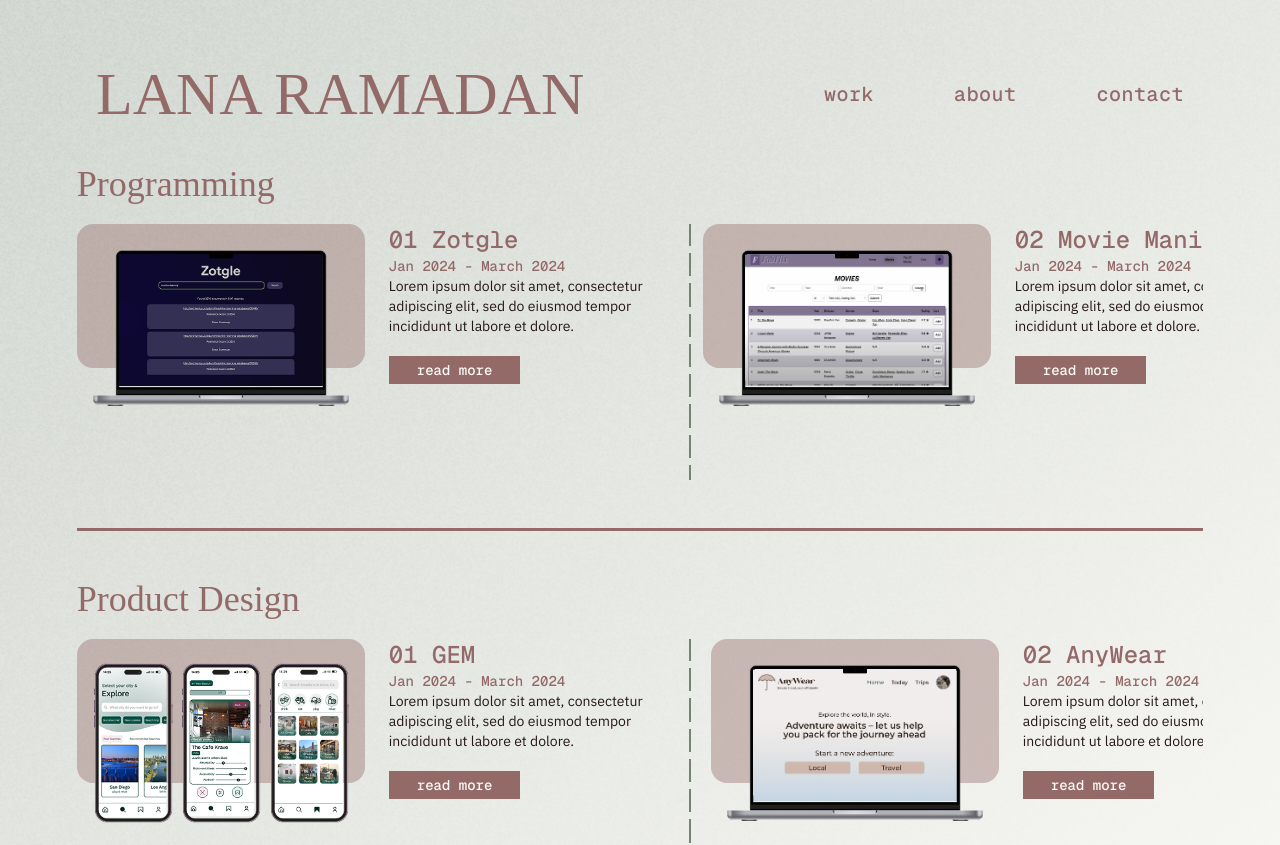
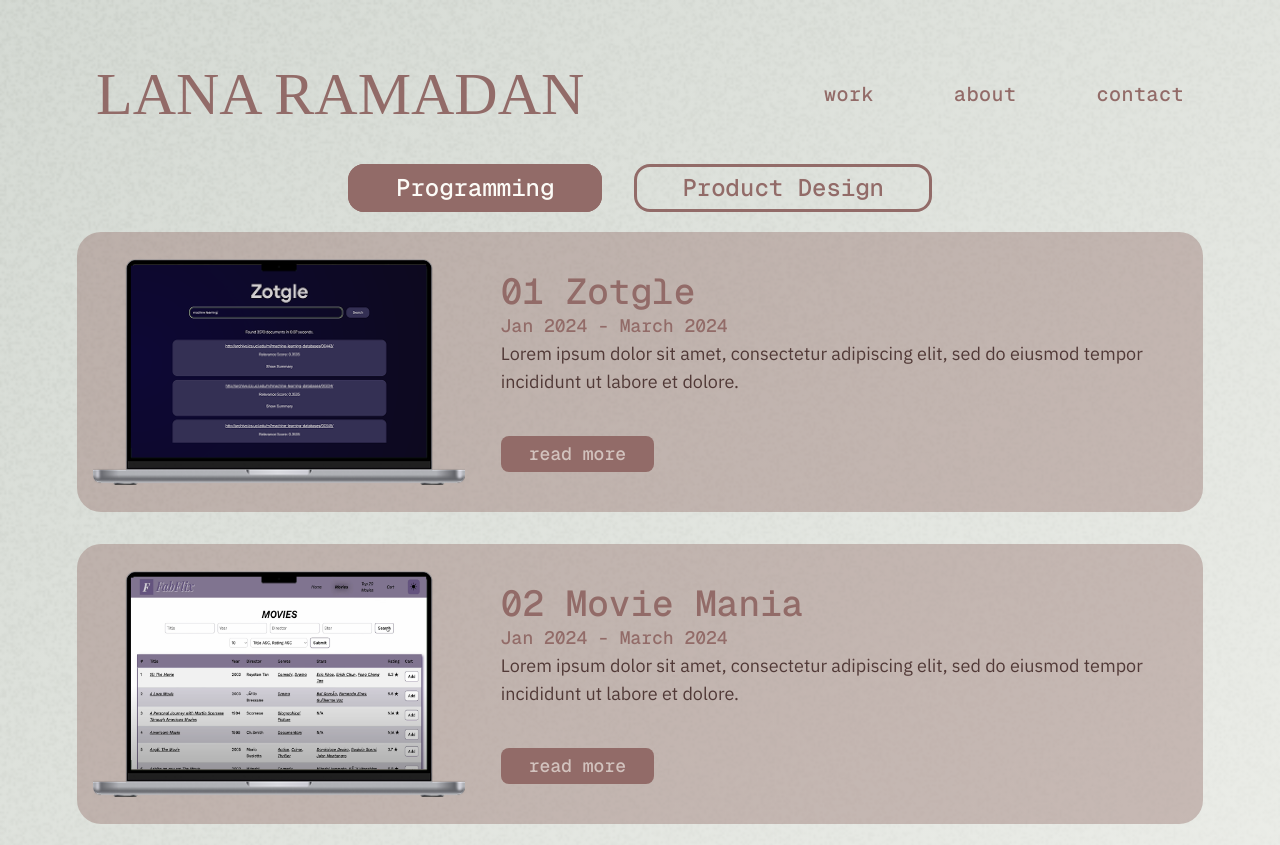
Before and after one commit to lanaramadan/lanaramadan.github.io, a Next.js app: page /work in a window 1280 px wide. Shown: the top 845 px of the page. Built offline with nearby package versions, Linux system fonts and the light colour scheme; a web font is replaced by a local one.

Commit message:
Redesigning work page

```diff
--- a/src/app/components/desktopThumbnail.tsx
+++ b/src/app/components/desktopThumbnail.tsx
@@ -1,9 +1,29 @@
+"use client"
+import { useState } from "react";
 import Image from "next/image";
 
-export default function DesktopThumbnail({ image }: { image: string }) {
+type DesktopThumbnailProps = {
+  image: string;
+  width?: number;
+  height?: number;
+};
+
+export default function DesktopThumbnail({
+  image,
+  width = 300,
+  height = 200,
+}: DesktopThumbnailProps) {
+  const [hasError, setHasError] = useState(false);
+
   return (
-    <div className="flex w-72 justify-between z-10 px-4">
-      <div className="relative w-80 h-40">
+    <div
+      className="flex justify-between z-10 px-4"
+      style={{ width: `${width + 104}px` }}
+    >
+      <div
+        className="relative"
+        style={{ width: `${width + 80}px`, height: `${height + 40}px` }}
+      >
         {/* laptop image */}
         <Image
           src="/project-images/laptop.png"
@@ -14,14 +34,26 @@ export default function DesktopThumbnail({ image }: { image: string }) {
           className="z-10"
         />
         {/* project image */}
-        <Image
-          src={`/project-images/${image}`}
-          alt="Overlay"
-          width={207}
-          height={207}
-          className="absolute top-1 left-6 rounded-sm z-0"
-          priority
-        />
+        {!hasError ? (
+          <Image
+            src={`/project-images/${image}`}
+            alt="Overlay"
+            width={width}
+            height={height}
+            className="absolute top-3 left-9 rounded-sm z-0"
+            priority
+            onError={() => setHasError(true)}
+          />
+        ) : (
+          <div
+            className="absolute top-3 left-9 rounded-md z-0"
+            style={{
+              width,
+              height,
+              backgroundColor: "currentColor",
+            }}
+          />
+        )}
       </div>
     </div>
   );
--- a/src/app/components/phoneThumbnail.tsx
+++ b/src/app/components/phoneThumbnail.tsx
@@ -2,18 +2,35 @@
 import { useState } from "react";
 import Image from "next/image";
 
-export default function PhoneThumbnail({ images }: { images: string[] }) {
+type PhoneThumbnailProps = {
+  images: string[];
+  width?: number;
+  height?: number;
+};
+
+export default function PhoneThumbnail({
+  images,
+  width = 300,
+  height = 240,
+}: PhoneThumbnailProps) {
   const mobileProjects: (string | null)[] = [...images.slice(0, 3)];
   while (mobileProjects.length < 3) mobileProjects.push(null);
 
   return (
 
-      <div className="flex w-72 justify-between z-10 px-4">
+      <div
+        className="flex justify-between z-10 px-4 gap-2"
+        style={{ width: `${width + 104}px` }}
+      >
         {mobileProjects.map((img, idx) => {
           const [hasError, setHasError] = useState(false);
           const src = `/project-images/${img}`;
           return (
-          <div key={idx} className="relative w-20 h-40">
+            <div
+              key={idx}
+              className="relative"
+              style={{ width: `${width}px`, height: `${height }px` }}
+            >
               {/* phone image */}
               <Image
                 src="/project-images/phone.png"
@@ -28,20 +45,25 @@ export default function PhoneThumbnail({ images }: { images: string[] }) {
                 <Image
                   src={src}
                   alt={`Overlay ${idx + 1}`}
-                width={70}
-                height={70}
-                className="absolute top-1 left-1 rounded-sm z-0"
+                  width={105}
+                  height={105}
+                  className="absolute top-2 left-2 rounded-lg z-0"
                   priority
                   onError={() => setHasError(true)}
                 />
               ) : (
                 <div
-                className="absolute top-1 left-1 w-[74px] h-[151px] rounded-md z-0"
-                style={{ backgroundColor: "currentColor" }}
+                  className="absolute top-2 left-2 rounded-lg z-0"
+                  style={{
+                    width: 105,
+                    height: 225,
+                    backgroundColor: "currentColor",
+                  }}
                 />
               )}
             </div>
-        )})}
+          )
+        })}
       </div>
   );
 }
--- /dev/null
+++ b/src/app/components/projectCardBanner.tsx
@@ -0,0 +1,68 @@
+import ProjectThumbnail from "./projectThumbnail";
+import DesktopThumbnail from "./desktopThumbnail";
+import PhoneThumbnail from "./phoneThumbnail";
+
+type ProjectCardBannerProps = {
+  project: {
+    name: string;
+    overview: string;
+    description?: string;
+    tools: string[];
+    links: string[];
+    duration: {
+      start: string;
+      end: string;
+    };
+    images: string[];
+    desktop: boolean;
+  };
+  index?: number;
+};
+
+
+export default function ProjectCardBanner({ project, index = 0 }: ProjectCardBannerProps) {
+  const { name, overview, images, desktop} = project;
+  const { start, end } = project.duration;
+
+  return (
+    // <div className="relative w-fit flex items-center py-4 mt-6"></div>
+    <div className="relative w-fit h-[35vh] flex items-center py-4">
+      {/* bg */}
+      <div
+        className="absolute w-[88vw] h-[35vh] rounded-3xl z-0"
+        style={{
+          backgroundColor: "currentColor",
+          opacity: 0.4,
+        }}
+      />
+      {desktop ? (
+        <DesktopThumbnail image={images[0]}/>
+      ) : (
+        <PhoneThumbnail images={images} />
+      )}
+
+      {/* text content */}
+      <div className="ml-5 w-fit">
+        {/* project name */}
+        <h3 className="text-4xl font-medium font-geist-mono">
+          {String(index + 1).padStart(2, "0")} {name}
+        </h3>
+
+        {/* duration */}
+        <h4 className="text-lg font-medium font-geist-mono">
+          {start} - {end}
+        </h4>
+
+           {/* overview */}
+        <p className="text-lg font-ibm-plex-sans text-[#261817]">
+          {overview}
+        </p>
+
+        {/* btn */}
+        <button className="bg-current mt-10 px-7 py-1 rounded-lg">
+          <p className="text-lg font-medium font-geist-mono text-[#FCFBF7]">read more</p>
+        </button>
+      </div>
+    </div>
+  );
+}
--- a/src/app/work/page.tsx
+++ b/src/app/work/page.tsx
@@ -1,12 +1,19 @@
+"use client";
+import { useState } from "react";
 import NavigationBar from "../components/navigation/navigationBar";
 import Footer from "../components/navigation/footer";
 import MiniProjectCard from "../components/miniProjectCard";
+import ProjectCardBanner from "../components/projectCardBanner"
 
 import projectData from "../../../public/data/projects.json";
 
 export default function Work() {
   const programmingProjects = projectData.programmingProjects;
   const designProjects = projectData.designProjects;
+
+  const [activeCategory, setActiveCategory] = useState<"programming" | "design">("programming");
+  const displayedProjects = activeCategory === "programming" ? programmingProjects : designProjects;
+
 
   return (
     <div className="min-h-screen py-8 px-12">
@@ -25,22 +32,47 @@ export default function Work() {
         "
       >
         <section>
-          <h2 className="
-            font-medium
-            text-xl
-            sm:text-4xl
-            font-[family-name:var(--font-new-spirit-condensed)]
-          ">Programming</h2>
 
-          <div className="flex gap-3 w-[88vw] overflow-x-auto mt-5">
-            {programmingProjects.map((project, index) => (
+          <section className="flex gap-8 justify-center">
+            <button
+              className={`hover:drop-shadow-[0_0_8px_currentColor] px-12 py-2 rounded-2xl ${
+                activeCategory === "programming" ? "bg-current" : "bg-transparent"
+              }`}
+              style={{ boxShadow: "inset 0 0 0 3px currentColor" }}
+              onClick={() => setActiveCategory("programming")}
+            >
+              <p
+                className={`text-2xl font-medium font-geist-mono text-[#FCFBF7] ${
+                  activeCategory === "programming" ? "text-[#FCFBF7]" : "text-current"
+                }`}
+              >
+                Programming</p>
+            </button>
+            <button
+              className={`hover:drop-shadow-[0_0_8px_currentColor] px-12 py-2 rounded-2xl ${
+                activeCategory === "design" ? "bg-current" : "bg-transparent"
+              }`}
+              style={{ boxShadow: "inset 0 0 0 3px currentColor" }}
+              onClick={() => setActiveCategory("design")}
+            >
+              <p
+                className={`text-2xl font-medium font-geist-mono text-[#FCFBF7] ${
+                  activeCategory === "design" ? "text-[#FCFBF7]" : "text-current"
+                }`}
+              >
+                Product Design</p>
+            </button>
+          </section>
+
+
+          <div className="flex flex-col gap-8 w-[88vw] overflow-x-auto mt-5">
+            {displayedProjects.map((project, index) => (
               <div
                 key={index}
-                className="flex-shrink-0 pr-3 last:pr-0 last:border-none dash-line"
+                className=""
               >
-                <MiniProjectCard
+                <ProjectCardBanner
                   project={project}
-                  workPage={true}
                   index={index}
                 />
               </div>
@@ -48,38 +80,7 @@ export default function Work() {
           </div>
 
         </section>
-
-        <hr className="border-t border-2 border-current w-[88vw]" />
-
-        <section>
-          <h2 className="
-            font-medium
-            text-xl
-            sm:text-4xl
-            font-[family-name:var(--font-new-spirit-condensed)]
-          ">Product Design</h2>
-
-          <div className="flex gap-5 w-[88vw] overflow-x-auto mt-5">
-            {designProjects.map((project, index) => (
-              <div
-                key={index}
-                className="flex-shrink-0 pr-3 last:pr-0 last:border-none dash-line"
-              >
-                <MiniProjectCard
-                  project={project}
-                  workPage={true}
-                  index={index}
-                />
-              </div>
-            ))}
-          </div>
-
-        </section>
-
-
-
       </div>
-
       <Footer />
     </div>
   );
```
Lines whose indentation alone changed are shown as unchanged.
